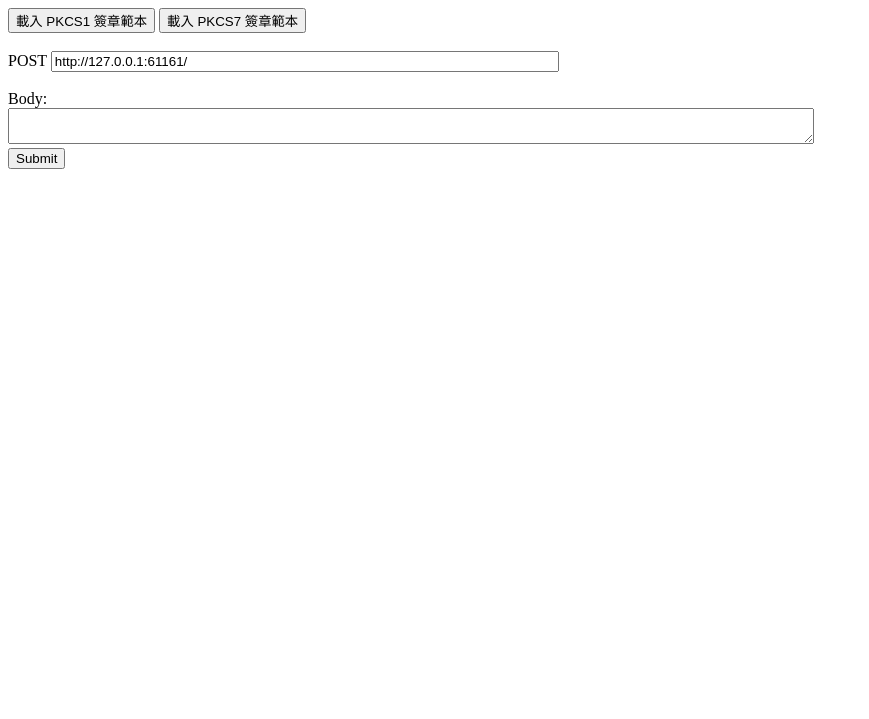
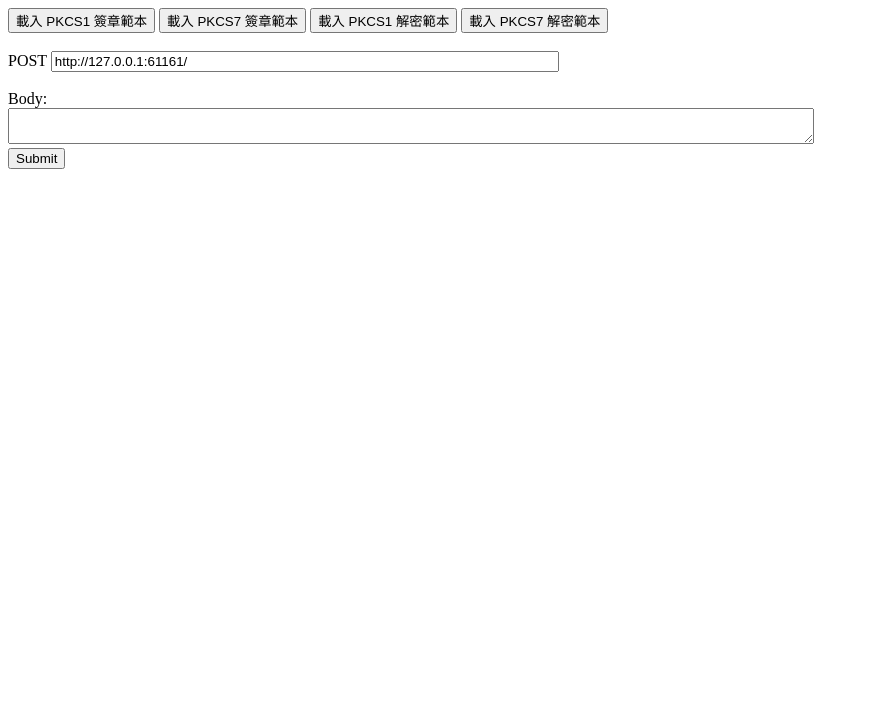
Before and after one commit to chouhsiang/hipki-local-server-template, a plain HTML site: page index.html in a window 1280 px wide. Shown: the part 81-800 px from the top of the page, without its empty margins (0-869 px from the left). Drawn offline with Linux system fonts and the light colour scheme.

Commit message:
Update index.html

```diff
--- a/index.html
+++ b/index.html
@@ -9,6 +9,8 @@
     <h1>HiPKI Local Server API 範本</h1>
     <button onclick="tmpl1()">載入 PKCS1 簽章範本</button>
     <button onclick="tmpl2()">載入 PKCS7 簽章範本</button>
+    <button onclick="tmpl3()">載入 PKCS1 解密範本</button>
+    <button onclick="tmpl4()">載入 PKCS7 解密範本</button>
     <br /><br />
     POST
     <input id="url" value="http://127.0.0.1:61161/" style="width: 500px" />
@@ -34,6 +36,16 @@
         document.getElementById("body").value =
           '{"pin":"000000","tbs":"TBS","hashAlgorithm":"SHA256","signatureType":"PKCS7","withCardSN":"true"}';
       }
+      function tmpl3() {
+        document.getElementById("url").value = "http://127.0.0.1:61161/decrypt";
+        document.getElementById("body").value =
+          '{"pin":"000000","cipher":"CIPHER","cipherType":"PKCS1"}';
+      }
+      function tmpl4() {
+        document.getElementById("url").value = "http://127.0.0.1:61161/decrypt";
+        document.getElementById("body").value =
+          '{"pin":"000000","cipher":"CIPHER","cipherType":"PKCS7"}';
+      }
     </script>
   </body>
 </html>
```
